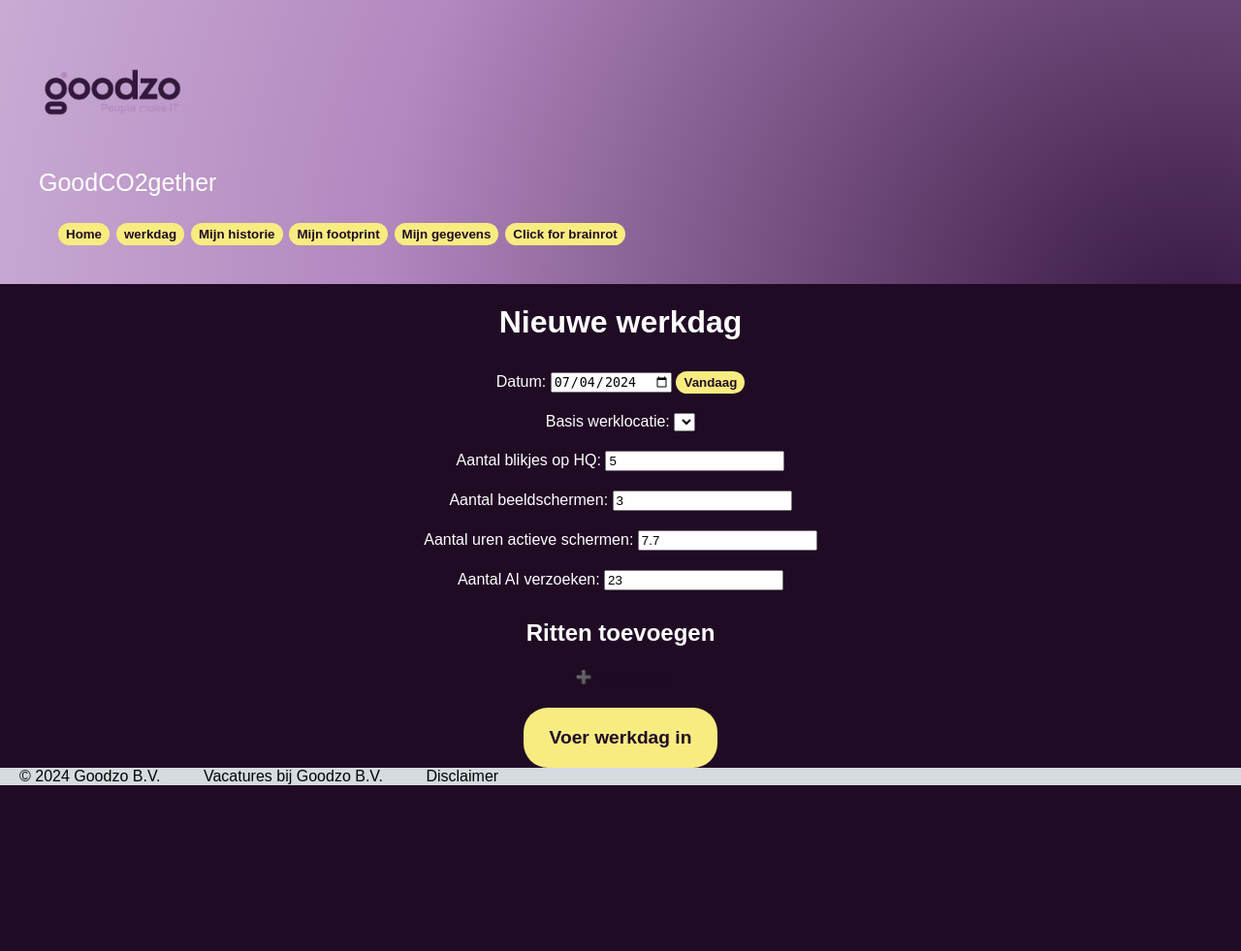
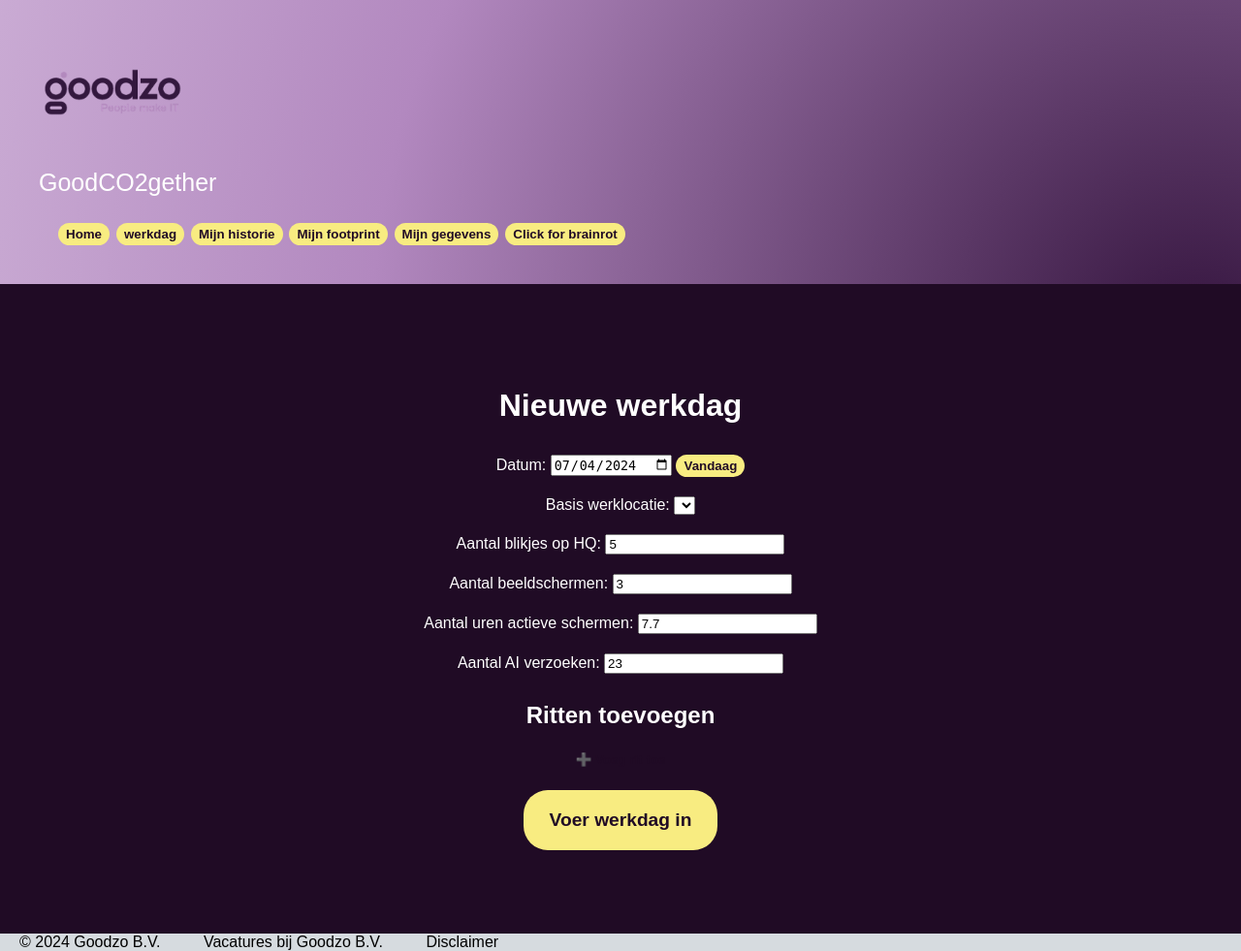
Before and after one commit to Hazeinga4/Goodzo, a Flask app: page /werkdag in a window 1280 px wide. Shown: the whole page at 97% size. Before the commit the page ends 810 px from the top, so only its background shows below. Run offline with Flask 3, Linux system fonts and the light colour scheme; data that the repository does not hold is empty.

Commit message:
Footer fixed

```diff
--- a/static/css/style.css
+++ b/static/css/style.css
@@ -28,6 +28,7 @@ main {
     margin: auto;
     flex-direction: column;
     text-align: center;
+    min-height: calc(100vh - 80px - 50px);
 
 }
 
```
